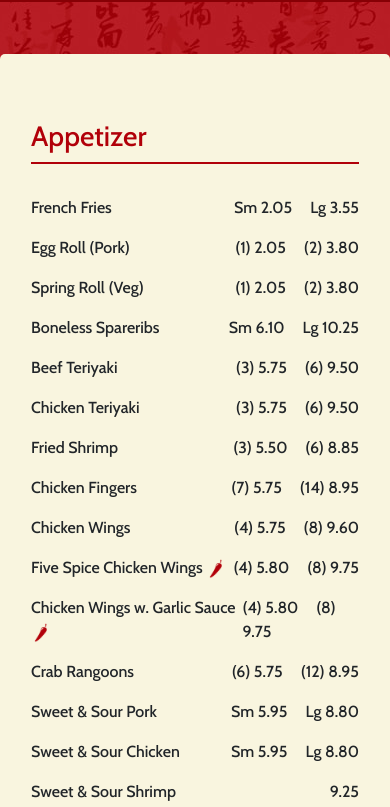
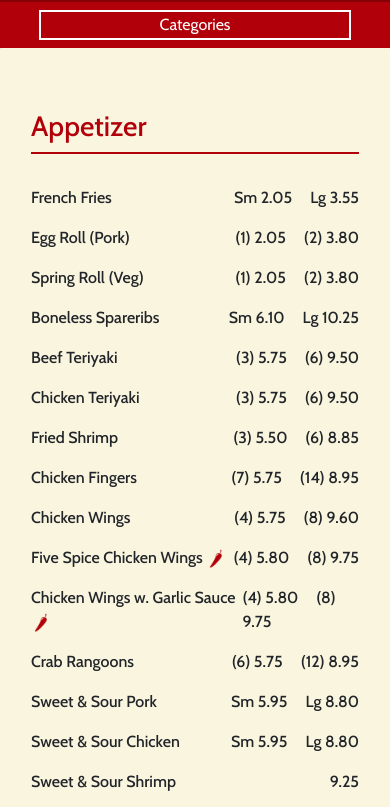
Before and after one commit to webProjectTest/webProjectTest.github.io, a plain HTML site: page chens/menu.html in a window 390 px wide. Shown: the part 66-873 px from the top of the page. Drawn offline with nearby package versions, Linux system fonts and the light colour scheme.

Commit message:
make side menu responsive

```diff
--- a/chens/css/custom.css
+++ b/chens/css/custom.css
@@ -92,6 +92,12 @@ nav{
 #menu{
     background-image: url(../img/menu-bg.jpg);
     background-attachment: fixed;
+}
+.mobile-category-btn{
+	display: none;
+}
+.mobile-category-btn:focus{
+	outline: none;
 }
 #menu-nav{
     position: fixed;
@@ -211,8 +217,31 @@ nav{
 	.intro-container{
 		padding-top: 35vh;
 	}
+	.mobile-category-btn{
+		display: block;
+	    width: 80vw;
+	    background-color: transparent;
+	    text-align: center;
+	    border: 2px solid #ffffff;
+	    margin: 0.5rem 10vw;
+	    color: #ffffff;
+	}
+	#menu-list{
+		padding: 0;
+		margin-bottom: 0;
+	    border-bottom: 2px solid #870005;
+	}
 	#menu-nav{
-		display: none;
+		background-color: #B10009;
+		text-align: center;
+		z-index: 99;
+	    position: fixed;
+	    width: 100vw;
+	    right: 0;
+	    top: 68px;
+	    left: 0;
+	    height: auto;
+	    border-right: none;
 	}
 	#items{
 		margin-left: 0;
@@ -255,6 +284,6 @@ nav{
 		margin-bottom: 30px;
 	}
 	#items{
-		margin-top: 120px;
+		margin-top: 110px;
 	}
 }
--- a/chens/menu.html
+++ b/chens/menu.html
@@ -43,6 +43,8 @@
       <div class="container">
         <div class="row">
           <div id="menu-nav">
+            <button class="mobile-category-btn" type="button" data-toggle="collapse" data-target="#collapseExample" aria-expanded="false" aria-controls="collapseExample" id="mobile-category-btn"> Categories </button>
+            <div class="collapse" id="collapseExample">
               <ul id="menu-list">
                 <li><a class="category js-scroll-trigger selected" href="#appetizer">Appetizer</a></li>
                 <li><a class="category js-scroll-trigger" href="#soup">Soup</a></li>
@@ -56,6 +58,7 @@
                 <li><a class="category js-scroll-trigger" href="#lunch">Lunch Specials</a></li>
                 <li><a class="category js-scroll-trigger" href="#all-day-specials">All Day Specials</a></li>
               </ul>
+            </div>
           </div>
           <div class="col-lg-10 col-sm-12 col-12" id="items">
             <div id="appetizer">
```
Lines whose indentation alone changed are shown as unchanged.
